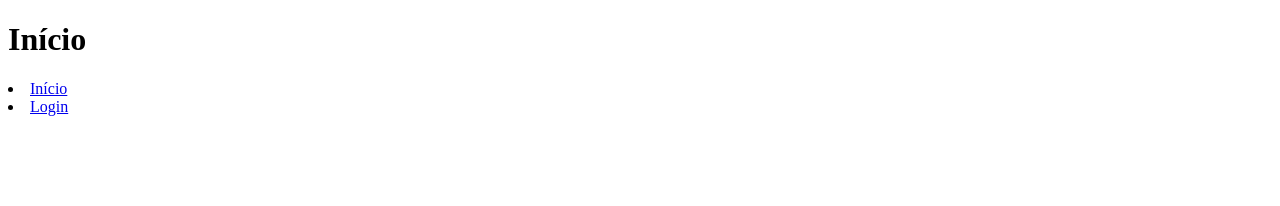
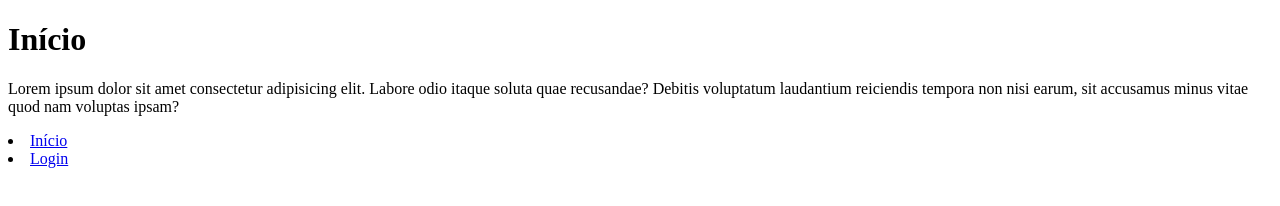
Before and after one commit to NathaliaNiyama/app, a website: page public/index.html in a window 1280 px wide. Drawn offline with Linux system fonts and the light colour scheme.

Commit message:
mudancas

```diff
--- a/public/index.html
+++ b/public/index.html
@@ -9,7 +9,7 @@
 
 <body>
     <h1>Início</h1>
-
+    <p>Lorem ipsum dolor sit amet consectetur adipisicing elit. Labore odio itaque soluta quae recusandae? Debitis voluptatum laudantium reiciendis tempora non nisi earum, sit accusamus minus vitae quod nam voluptas ipsam?</p>
     <nav>
         <li><a href="/">Início</a></li>
         <li><a href="/login">Login</a></li>
```
